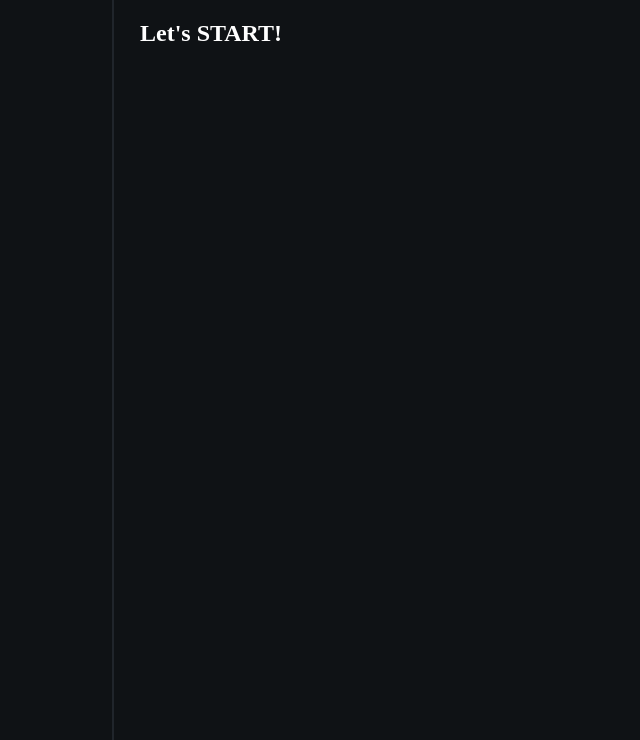
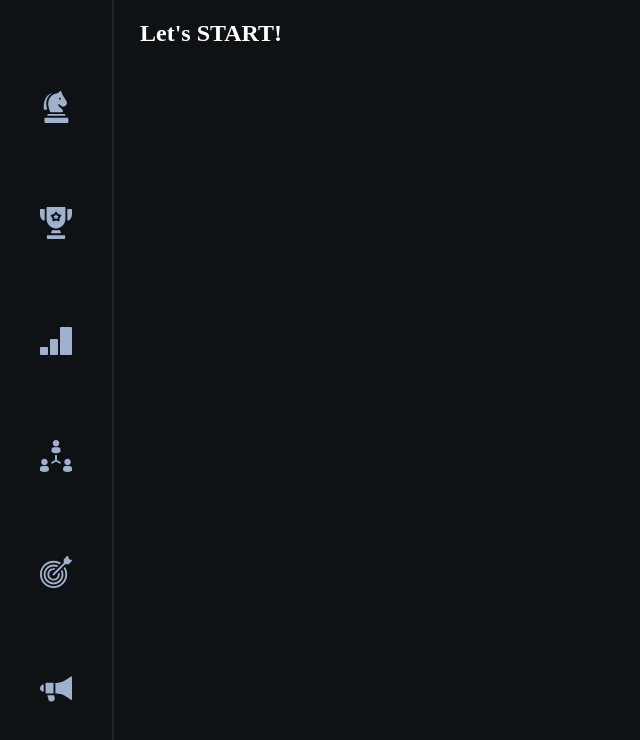
Before and after one commit to sergiymatsiuk/DOIT, a Nuxt app: page / in a window 1280 px wide. Shown: the top 740 px of the page, without its empty margins (0-640 px from the left). Built offline with nearby package versions, Linux system fonts and the light colour scheme.

Commit message:
add Sidebar

```diff
--- a/components/Sidebar.vue
+++ b/components/Sidebar.vue
@@ -1,15 +1,94 @@
 <template>
-  <aside>
+  <aside class="aside">
+    <nuxt-link
+      class="aside__item"
+      v-for="(item, idx) in asideItems"
+      :key="idx"
+      :to="item.to">
+        <img class="aside__img" :src="item.img" :alt="item.title"/>
+      </nuxt-link>
   </aside>
 </template>
 
+<script>
+export default {
+  data () {
+    return {
+      asideItems: [
+        {
+          title: 'Knight',
+          img: require('@/assets/logo/sidebar/001_knight.svg'),
+          to: '/'
+        },
+        {
+          title: 'Trophy',
+          img: require('@/assets/logo/sidebar/002_trophy.svg'),
+          to: '/'
+        },
+        {
+          title: 'Growth',
+          img: require('@/assets/logo/sidebar/003_growth.svg'),
+          to: '/'
+        },
+        {
+          title: 'Network',
+          img: require('@/assets/logo/sidebar/004_network.svg'),
+          to: '/'
+        },
+        {
+          title: 'Target',
+          img: require('@/assets/logo/sidebar/005_target.svg'),
+          to: '/'
+        },
+        {
+          title: 'Megaphone',
+          img: require('@/assets/logo/sidebar/006_megaphone.svg'),
+          to: '/'
+        },
+      ]
+    }
+  }
+}
+</script>
+
+
 <style lang="scss" scoped>
-  aside {
-    position: fixed;
-    top: 0;
-    left: 0;
-    width: 112px;
-    height: 100vh;
-    border-right: 2px solid #20252b;
+  .aside {
+      position: fixed;
+      bottom: 0;
+      left: 0;
+      overflow: hidden;
+      width: 100%;
+      height: 54px;
+      border-top: 1px solid #20252b;
+      display: flex;
+      align-items: center;
+      justify-content: space-around;
+      flex-direction: row;
+      .aside__img {
+        width: 22px;
+        height: 22px;
+        &:hover {
+          filter: brightness(0) invert(1);
+        }
+      }
+    }
+  @media (min-width: 767px) {
+    .aside {
+      position: fixed;
+      left: 0;
+      width: 112px;
+      height: 100vh;
+      border-right: 2px solid #20252b;
+      display: flex;
+      flex-direction: column;
+      align-items: center;
+      justify-content: center;
+      row-gap: 80px;
+      .aside__img {
+        width: 32px;
+        height: 32px;
+      }
+    }
   }
 </style>
```
